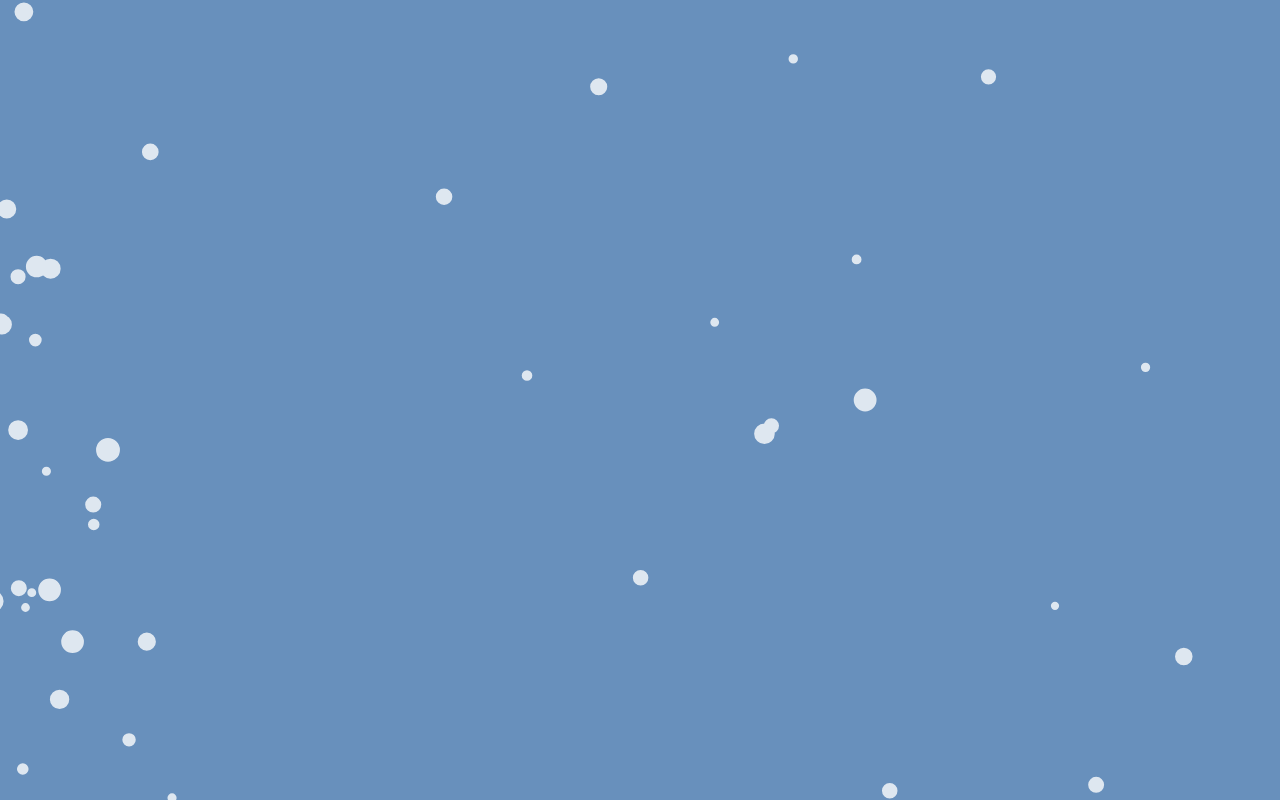
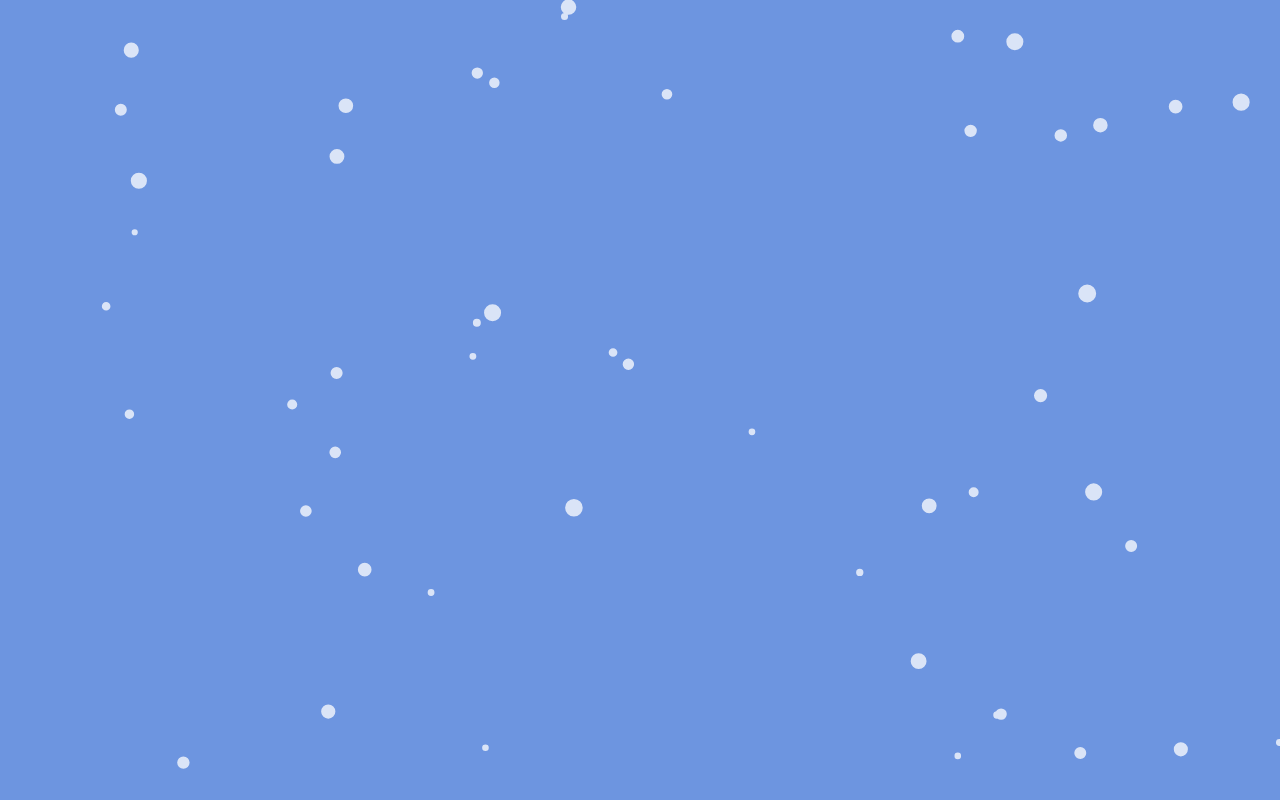
Before and after one commit to Zilfaron/Zilfaron.github.io, a plain HTML site: page Snowflakes/index.html in a window 1280 px wide. Drawn offline with Linux system fonts and the light colour scheme.

Commit message:
Snowflakes on Canvas

```diff
--- a/Snowflakes/index.html
+++ b/Snowflakes/index.html
@@ -5,110 +5,13 @@
 	<meta name="viewport" content="width=device-width, initial-scale=1.0">
 	<meta http-equiv="X-UA-Compatible" content="ie=edge">
 	<title>Snowflakes</title>
-	<style>
-		* {
-			margin: 0;
-			padding: 0;
-			box-sizing: border-box;
-		}
-
-		html, body {
-			width: 100%;
-			height: 100%;
-			font: 100% "Arial", sans-serif;
-			overflow: hidden;
-		}
-
-		.page-wrapper {
-			width: 100%;
-			height: 100%;
-		}
-	</style>
+	<link rel="stylesheet" href="style.css">
 </head>
 <body>
 	<div class="page-wrapper">
 		<canvas class="flakes-area"></canvas>
 	</div>
 
-	<script>
-		(() => {
-			let canvas	= document.querySelector(".flakes-area"),
-						ctx		= canvas.getContext("2d");
-
-			let settings = { // canvas settings
-				bgColor: "#6890BC",
-				w: canvas.parentNode.offsetWidth,
-				h: canvas.parentNode.offsetHeight
-			};
-
-			[canvas.width, canvas.height, canvas.style.backgroundColor] = [settings.w, settings.h, settings.bgColor];
-
-			let snowflake = { // snowflake parameters
-				minRadius: 4,
-				maxRadius: 12,
-				color: "rgba(255, 255, 255, 0.78)"
-			};
-
-			let maxSnowflakes = 50,
-					snowflakes		= [];
-
-			for (let i = 1; i <= maxSnowflakes; i++) {
-				snowflakes.push({
-					x: Math.random() * settings.w,
-					y: Math.random() * settings.h,
-					radius: Math.random() * (snowflake.maxRadius - snowflake.minRadius) + snowflake.minRadius,
-					density: Math.random() * maxSnowflakes,
-					speed: Math.random() * 4
-				});
-			}
-
-			let drawSnowflakes = () => {
-				ctx.clearRect(0, 0, settings.w, settings.h);
-				ctx.fillStyle = snowflake.color;
-				ctx.beginPath();
-
-				for (let i = 0; i < snowflakes.length; i++) {
-					let s = snowflakes[i]; // current item
-
-					ctx.moveTo(s.x, s.y);
-					ctx.arc(s.x, s.y, s.radius, 0, Math.PI * 2, true);
-				}
-
-				ctx.fill();
-				updateSnowflakes();
-
-				requestAnimationFrame(drawSnowflakes);
-			}
-
-			let angle = 0;
-
-			let updateSnowflakes = () => {
-				angle += 0.01;
-
-				for (let i = 0; i < snowflakes.length; i++) {
-					let s = snowflakes[i]; // current item
-
-					snowflakes[i].x += Math.cos(angle) + snowflakes[i].speed;
-					snowflakes[i].y += Math.sin(angle) + snowflakes[i].speed * 2;
-
-					if (s.x > settings.w + 15 || s.x < -15 || s.y > settings.h + 15) {
-						if ( !(i % 3) ) {
-							snowflakes[i] = { ...snowflakes[i], x: Math.random() * settings.w, y: -15 }; // enter from top for 66% of snowflakes
-						} else {
-
-							if ( Math.sin(angle) > 0 ) {
-								snowflakes[i] = { ...snowflakes[i], x: -15, y: Math.random() * settings.h }; // enter from left side
-							} else {
-								snowflakes[i] = { ...snowflakes[i], x: settings.w + 15, y: Math.random() * settings.h };	// enter from right side
-							}
-
-						}
-					}
-				}
-			}
-
-			requestAnimationFrame(drawSnowflakes);
-		})();
-	</script>
+	<script src="script.js" defer></script>
 </body>
 </html>
--- /dev/null
+++ b/Snowflakes/script.js
@@ -0,0 +1,72 @@
+(() => {
+	let canvas	= document.querySelector(".flakes-area"),
+				ctx		= canvas.getContext("2d");
+
+	let settings = { // canvas settings
+		bgColor: "#6D95E0",
+		w: canvas.parentNode.offsetWidth,
+		h: canvas.parentNode.offsetHeight
+	};
+
+	[canvas.width, canvas.height, canvas.style.backgroundColor] = [settings.w, settings.h, settings.bgColor];
+
+	let snowflake = { // snowflake parameters
+		minRadius: 3,
+		maxRadius: 9,
+		maxSpeed: 3,
+		color: "rgba(255, 255, 255, 0.75)"
+	};
+
+	let snowflakeImg = new Image();
+	snowflakeImg.src = "snowflake.png";
+
+	let maxSnowflakes = 50,
+			snowflakes		= [];
+
+	for (let i = 1; i <= maxSnowflakes; i++) {
+		snowflakes.push({
+			x: Math.random() * settings.w,
+			y: Math.random() * settings.h,
+			radius: Math.random() * (snowflake.maxRadius - snowflake.minRadius) + snowflake.minRadius,
+			density: Math.random() * maxSnowflakes,
+			speed: Math.random() * snowflake.maxSpeed
+		});
+	}
+
+	let drawSnowflakes = () => {
+		ctx.clearRect(0, 0, settings.w, settings.h);
+		ctx.fillStyle = snowflake.color;
+		ctx.beginPath();
+
+		for (let i = 0; i < snowflakes.length; i++) {
+			let s = snowflakes[i]; // current item
+
+			ctx.moveTo(s.x, s.y);
+			ctx.arc(s.x, s.y, s.radius, 0, Math.PI * 2, true);
+		}
+
+		ctx.fill();
+		updateSnowflakes();
+
+		requestAnimationFrame(drawSnowflakes);
+	}
+
+	let angle = 0;
+
+	let updateSnowflakes = () => {
+		angle += 0.01;
+
+		for (let i = 0; i < snowflakes.length; i++) {
+			let s = snowflakes[i]; // current item
+
+			snowflakes[i].x += Math.cos(angle) + s.speed;
+			snowflakes[i].y += Math.sin(angle) + s.speed * 2;
+
+			if (s.x > settings.w + 15 || s.x < -15 || s.y > settings.h + 15) { // if snowflake isn't in the viewport
+				snowflakes[i] = { ...snowflakes[i], x: Math.random() * (settings.w + 30) - 30, y: -15 }; // enter from left side
+			}
+		}
+	}
+
+	requestAnimationFrame(drawSnowflakes);
+})();
--- /dev/null
+++ b/Snowflakes/style.css
@@ -0,0 +1,17 @@
+* {
+	margin: 0;
+	padding: 0;
+	box-sizing: border-box;
+}
+
+html, body {
+	width: 100%;
+	height: 100%;
+	font: 100% "Arial", sans-serif;
+	overflow: hidden;
+}
+
+.page-wrapper {
+	width: 100%;
+	height: 100%;
+}
```
